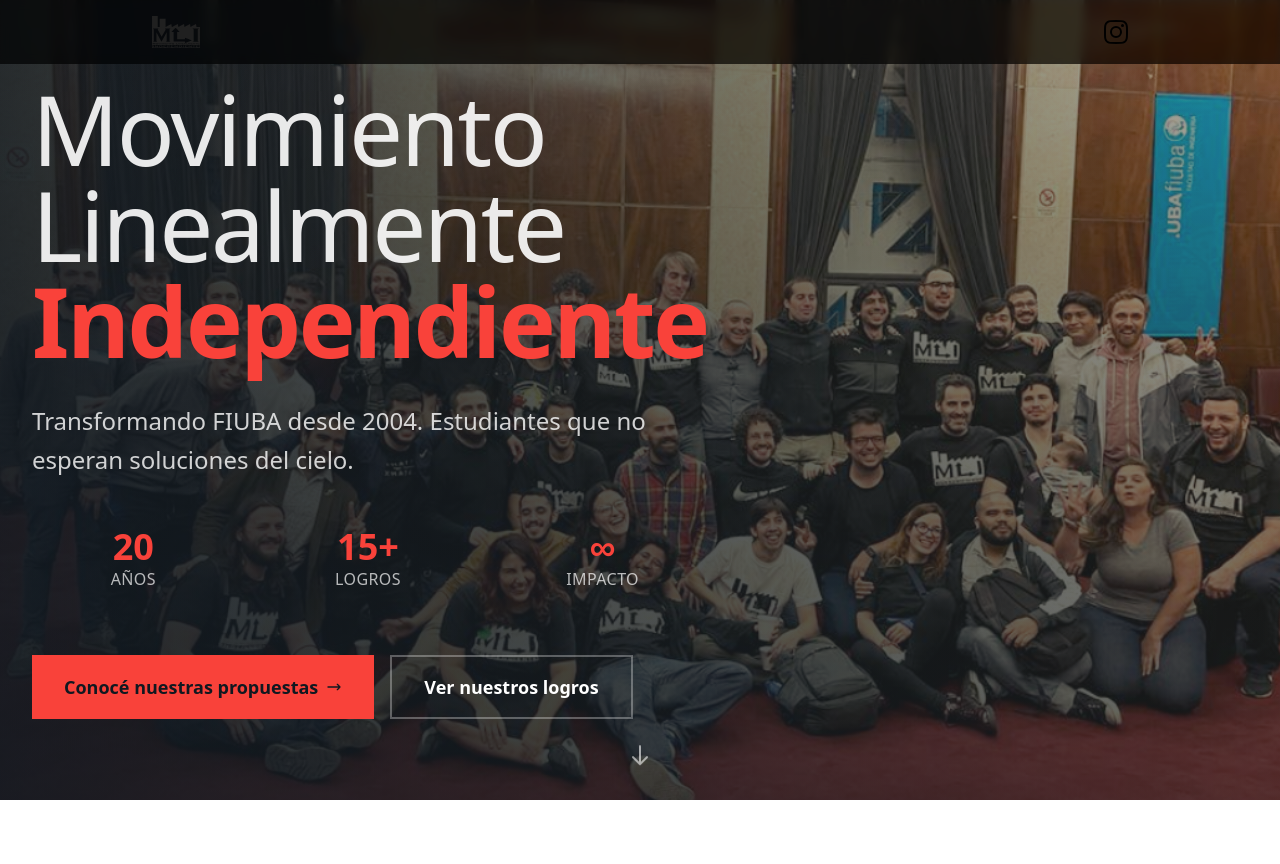
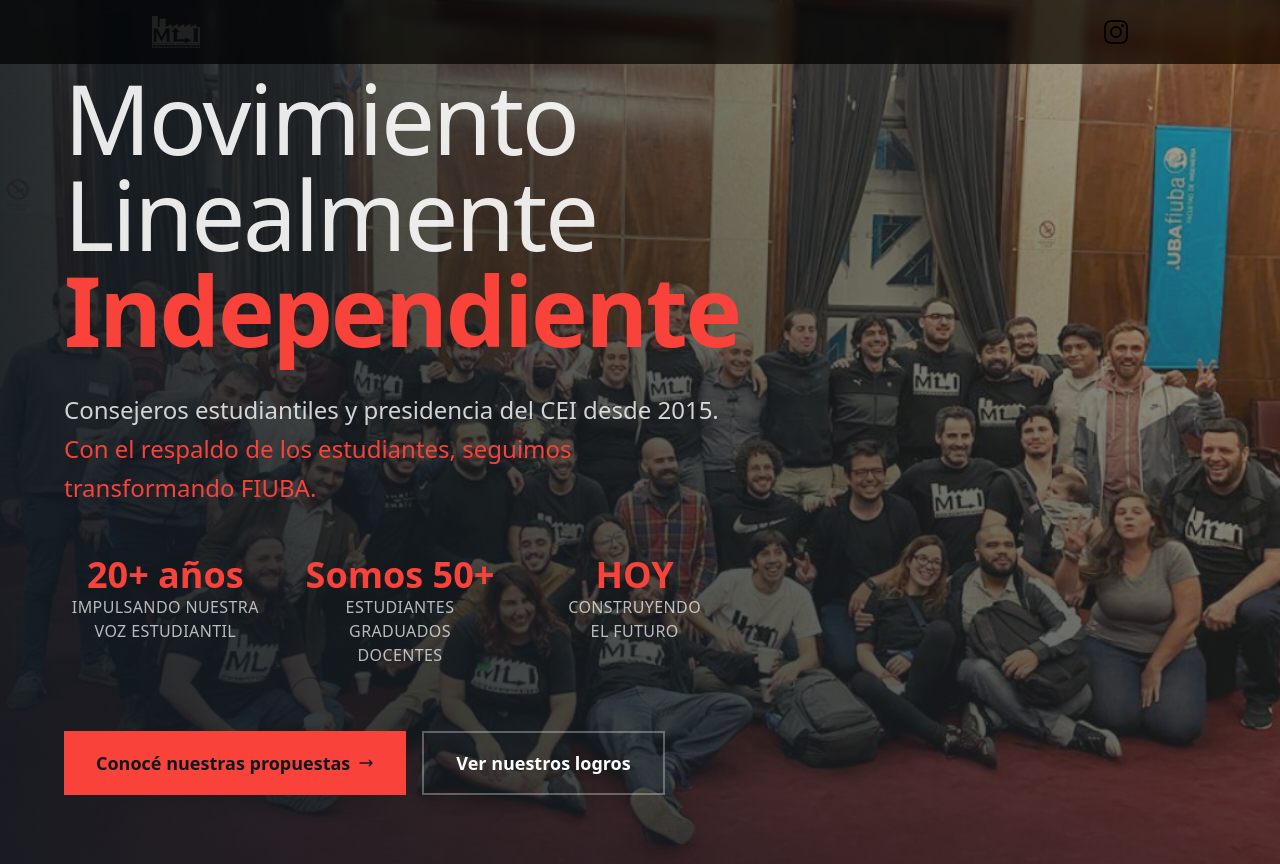
Before and after one commit to MiroslavSapunar/MLI-Page, a Next.js app: page / in a window 1280 px wide. Before the commit the page ends 800 px from the top, so only its background shows below. Built offline with nearby package versions, Linux system fonts and the light colour scheme.

Commit message:
landing refactor

```diff
--- a/src/app/components/landing.tsx
+++ b/src/app/components/landing.tsx
@@ -13,7 +13,7 @@ export default function Landing() {
     }, []);
 
     return (
-        <div className="relative min-h-screen overflow-hidden">
+        <div className="relative min-h-screen overflow-hidden p-8 md:p-8">
             {/* Background with parallax effect */}
             <div className="absolute inset-0">
                 <Image
@@ -44,7 +44,7 @@ export default function Landing() {
                         {/* Subtitle */}
                         <div className={`transform transition-all duration-1000 delay-300 ${isVisible ? 'translate-y-0 opacity-100' : 'translate-y-8 opacity-0'}`}>
                             <p className="mt-8 text-xl md:text-2xl text-white/80 font-light max-w-2xl leading-relaxed">
-                                Transformando FIUBA desde 2004. Estudiantes que no esperan soluciones del cielo.
+                                Consejeros estudiantiles y presidencia del CEI desde 2015. <span className="text-secundary font-medium"> Con el respaldo de los estudiantes, seguimos transformando FIUBA.</span>
                             </p>
                         </div>
 
@@ -52,16 +52,20 @@ export default function Landing() {
                         <div className={`transform transition-all duration-1000 delay-500 ${isVisible ? 'translate-y-0 opacity-100' : 'translate-y-8 opacity-0'}`}>
                             <div className="mt-12 grid grid-cols-2 md:grid-cols-3 gap-8 max-w-2xl">
                                 <div className="text-center">
-                                    <div className="text-3xl md:text-4xl font-bold text-secundary">20</div>
-                                    <div className="text-sm md:text-base text-white/70 uppercase tracking-wide">Años</div>
+                                    <div className="text-3xl md:text-4xl font-bold text-secundary">20+ años</div>
+                                    <div className="text-sm md:text-base text-white/70 uppercase tracking-wide">Impulsando nuestra</div>
+                                    <div className="text-sm md:text-base text-white/70 uppercase tracking-wide">voz estudiantil</div>
                                 </div>
                                 <div className="text-center">
-                                    <div className="text-3xl md:text-4xl font-bold text-secundary">15+</div>
-                                    <div className="text-sm md:text-base text-white/70 uppercase tracking-wide">Logros</div>
+                                    <div className="text-3xl md:text-4xl font-bold text-secundary">Somos 50+</div>
+                                    <div className="text-sm md:text-base text-white/70 uppercase tracking-wide">Estudiantes</div>
+                                    <div className="text-sm md:text-base text-white/70 uppercase tracking-wide">Graduados</div>
+                                    <div className="text-sm md:text-base text-white/70 uppercase tracking-wide">Docentes</div>
                                 </div>
                                 <div className="text-center col-span-2 md:col-span-1">
-                                    <div className="text-3xl md:text-4xl font-bold text-secundary">∞</div>
-                                    <div className="text-sm md:text-base text-white/70 uppercase tracking-wide">Impacto</div>
+                                    <div className="text-3xl md:text-4xl font-bold text-secundary">HOY</div>
+                                    <div className="text-sm md:text-base text-white/70 uppercase tracking-wide">Construyendo</div>
+                                    <div className="text-sm md:text-base text-white/70 uppercase tracking-wide">El Futuro</div>
                                 </div>
                             </div>
                         </div>
@@ -70,7 +74,7 @@ export default function Landing() {
                         <div className={`transform transition-all duration-1000 delay-700 ${isVisible ? 'translate-y-0 opacity-100' : 'translate-y-8 opacity-0'}`}>
                             <div className="mt-16 flex flex-col sm:flex-row gap-4">
                                 <Link
-                                    href="/elecciones-2024"
+                                    href="/elecciones-2024#propuestas"
                                     className="group inline-flex items-center px-8 py-4 bg-secundary text-primary font-semibold text-lg rounded-none transition-all duration-300 hover:bg-white hover:scale-105 hover:shadow-lg"
                                 >
                                     Conocé nuestras propuestas
@@ -89,15 +93,6 @@ export default function Landing() {
                     </div>
                 </div>
             </div>
-
-            {/* Scroll indicator */}
-            <div className="absolute bottom-8 left-1/2 transform -translate-x-1/2">
-                <div className="animate-bounce">
-                    <svg className="w-6 h-6 text-white/60" fill="none" stroke="currentColor" viewBox="0 0 24 24">
-                        <path strokeLinecap="round" strokeLinejoin="round" strokeWidth={2} d="M19 14l-7 7m0 0l-7-7m7 7V3" />
-                    </svg>
-                </div>
-            </div>
         </div>
     )
 }
```
